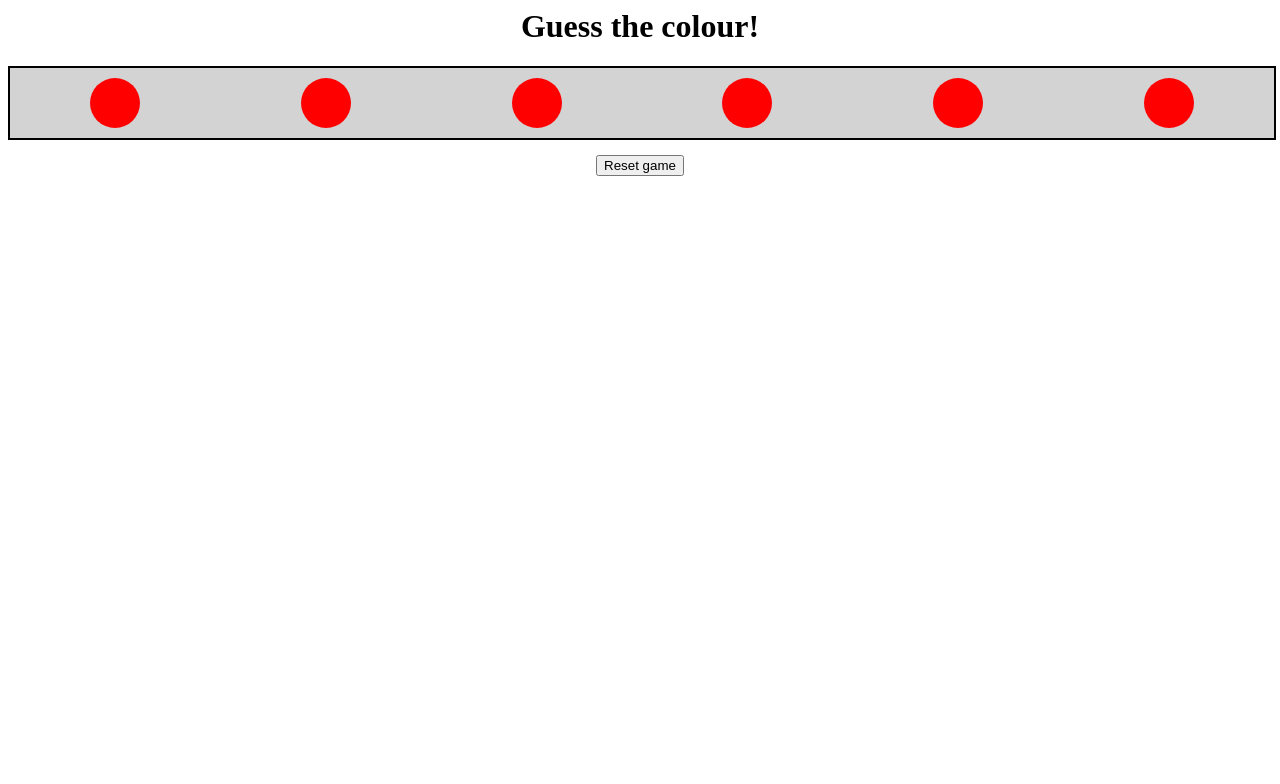
After one commit to anuragpurkayastha/anuragpurkayastha.github.io, a PHP site: page /GuessTheColourGame.html in a window 1280 px wide. The commit adds this page. Shown: the top 784 px of the page. Run offline with PHP 8.4, Linux system fonts and the light colour scheme.

Commit message:
Added guessing game section to homepage. Some formatting changes.

```diff
--- /dev/null
+++ b/GuessTheColourGame.html
@@ -0,0 +1,23 @@
+<head>
+
+    <link rel="stylesheet" href="style.css">
+
+</head>
+
+<body>
+    <h1>Guess the colour!</h1>
+    <h2 id="colourValue"></h2>
+    <div id="buttonWrapper">
+        <button class="colourButton"></button>
+        <button class="colourButton"></button>
+        <button class="colourButton"></button>
+        <button class="colourButton"></button>
+        <button class="colourButton"></button>
+        <button class="colourButton"></button>
+    </div>
+    <h2 id="answer"></h2>
+
+    <div id="reset"><button id="resetButton">Reset game</button></div>
+
+    <script src="script.js"></script>
+</body>
--- /dev/null
+++ b/style.css
@@ -0,0 +1,44 @@
+.colourButton{
+    background-color: rgb(255,0,0);
+    width: 50px;
+    height: 50px;
+    border: none;
+    border-radius: 50%;
+    box-shadow: none;
+    margin: 10px;
+}
+
+#buttonWrapper{
+    width: 100%;
+    display: flex;
+    flex-wrap: wrap;
+    justify-content: space-around;
+    margin: 0 auto;
+    border: 2px solid black;
+    background-color: lightgrey;
+}
+
+h1{
+    text-align: center;
+}
+
+#colourValue{
+    margin: 0 auto;
+    text-align: center;
+}
+
+#answer{
+    margin: 0 auto;
+    text-align: center;
+}
+
+#reset{
+    margin: 15px auto;
+    text-align: center;
+}
+
+#reset-button{
+    padding: 10px;
+    background: none;
+    border: 1px solid #000;
+}
```
Also changed, not shown: css/style.css (+18 -11 lines), index.html (+14 -2 lines), img/Survey_image.png (added), js/script.js (added).
